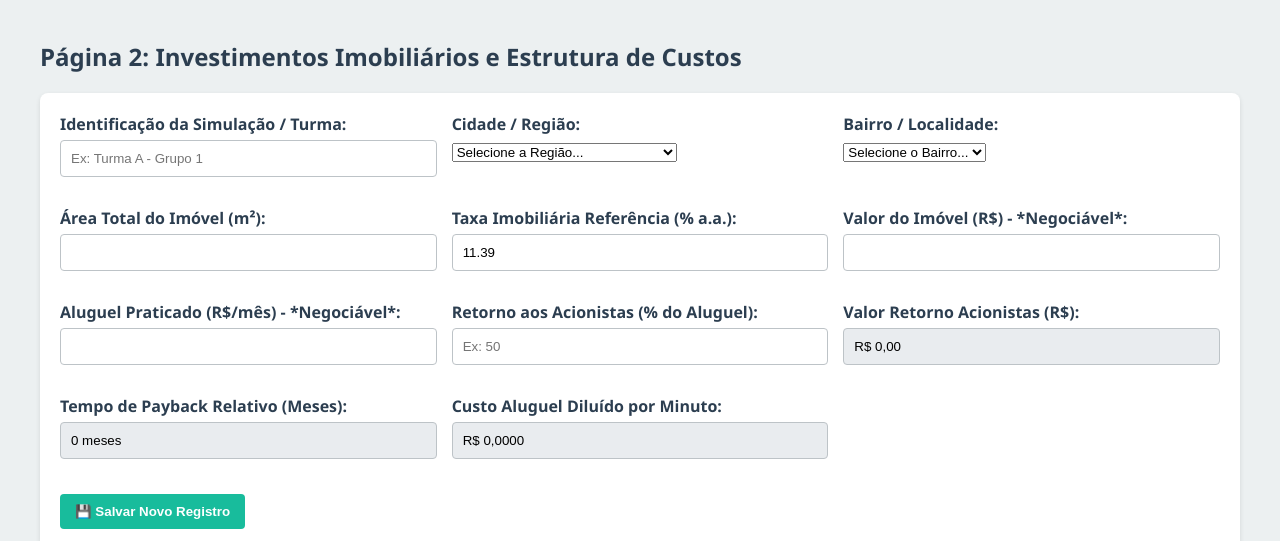
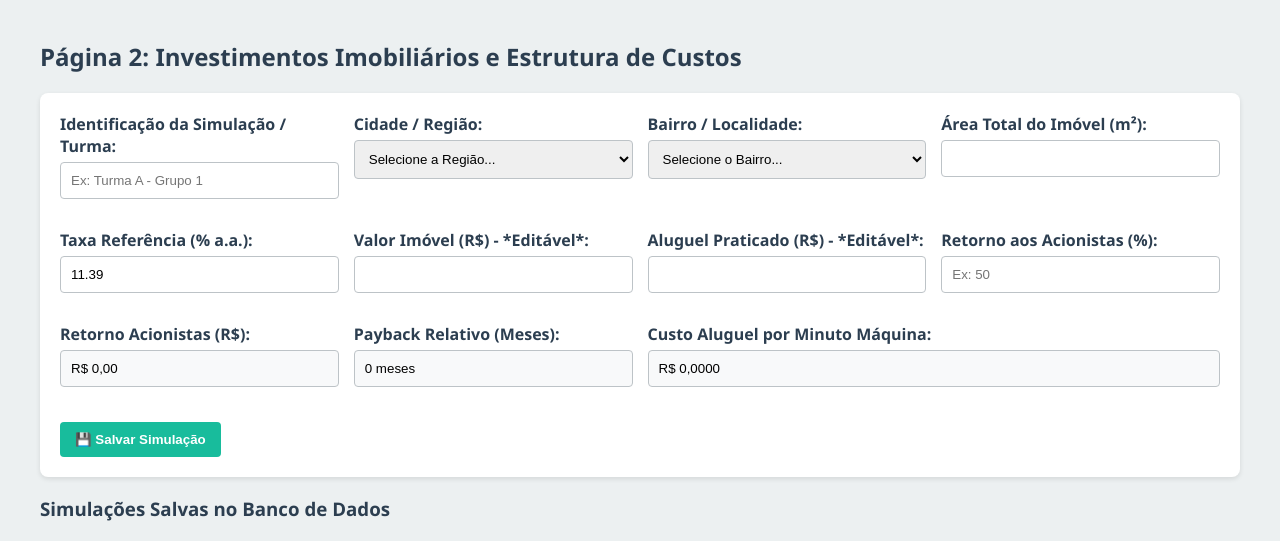
Before and after one commit to ProfRenatoPereira/admerpcadastro, a Flask app: page /estrutura in a window 1280 px wide. Shown: the part 189-730 px from the top of the page. Run offline with Flask 3, Linux system fonts and the light colour scheme; data that the repository does not hold is empty.

Commit message:
Update estrutura.html

```diff
--- a/templates/estrutura.html
+++ b/templates/estrutura.html
@@ -27,6 +27,7 @@
         <button class="menu-hamburguer" onclick="alternarMenuMobile()">☰</button>
     </div>
 
+    <!-- Navegação Responsiva com Menus Dropdown -->
     <nav class="nav-container" id="menuNavegacao">
         <ul class="menu-cascata">
             <li class="item-menu">
@@ -34,28 +35,30 @@
                 <ul class="sub-menu">
                     <li><a href="/estrutura">1. Investimentos Imobiliários</a></li>
                     <li><a href="/maquinas">2. Engenharia de Ativos (Máquinas)</a></li>
-                    <li><a href="/materiais">3. Almoxarifado (Materiais)</a></li>
+                    <li><a href="/requisicoes">📋 3. Central de Requisições</a></li>
+                    <li><a href="/compras">💰 4. Cockpit de Suprimentos</a></li>
+                    <li><a href="/materiais">5. Almoxarifado (Materiais)</a></li>
                 </ul>
             </li>
             <li class="item-menu">
                 <a href="#" class="link-principal">🛠️ Custos & Engenharia ▾</a>
                 <ul class="sub-menu">
-                    <li><a href="/engenharia">4. Engenharia de Produto (BOM)</a></li>
-                    <li><a href="/precificacao">5. Controladoria e Precificação</a></li>
+                    <li><a href="/engenharia">6. Engenharia de Produto (BOM)</a></li>
+                    <li><a href="/precificacao">7. Controladoria e Precificação</a></li>
                 </ul>
             </li>
             <li class="item-menu">
                 <a href="#" class="link-principal">💰 Operações Comerciais ▾</a>
                 <ul class="sub-menu">
-                    <li><a href="/vendas">6. Painel de Vendas Comerciais</a></li>
-                    <li><a href="/estoque">7. Inventário de Acabados</a></li>
+                    <li><a href="/vendas">8. Painel de Vendas Comerciais</a></li>
+                    <li><a href="/estoque">9. Inventário de Acabados</a></li>
                 </ul>
             </li>
             <li class="item-menu">
                 <a href="#" class="link-principal">🏭 Chão de Fábrica & ROI ▾</a>
                 <ul class="sub-menu">
-                    <li><a href="/pcp">8. Planilha de Processos (PCP)</a></li>
-                    <li><a href="/roi">9. Indicadores de Retorno (ROI)</a></li>
+                    <li><a href="/pcp">10. Planilha de Processos (PCP)</a></li>
+                    <li><a href="/roi">11. Indicadores de Retorno (ROI)</a></li>
                 </ul>
             </li>
         </ul>
@@ -69,14 +72,14 @@
         <form id="formEstrutura" action="/salvar_estrutura" method="POST">
             <input type="hidden" id="registro_id" name="id">
 
-            <div style="display: grid; grid-template-columns: repeat(3, 1fr); gap: 15px;">
+            <div style="display: grid; grid-template-columns: repeat(4, 1fr); gap: 15px;">
                 <div class="form-group">
                     <label>Identificação da Simulação / Turma:</label>
                     <input type="text" name="turma_nome" id="turma_nome" required placeholder="Ex: Turma A - Grupo 1">
                 </div>
                 <div class="form-group">
                     <label>Cidade / Região:</label>
-                    <select name="cidade_regiao" id="cidade_regiao" required onchange="atualizarBairros()">
+                    <select name="cidade_regiao" id="cidade_regiao" required onchange="atualizarBairros()" style="width:100%; padding:10px; border-radius:4px; border:1px solid #bdc3c7;">
                         <option value="">Selecione a Região...</option>
                         <option value="Curitiba Zonas Nobres">Curitiba (Zonas Nobres)</option>
                         <option value="Curitiba Zonas Mistas">Curitiba (Zonas Mistas/Industriais)</option>
@@ -85,47 +88,47 @@
                 </div>
                 <div class="form-group">
                     <label>Bairro / Localidade:</label>
-                    <select name="bairro_imovel" id="bairro_imovel" required onchange="aplicarValoresReferencia()">
+                    <select name="bairro_imovel" id="bairro_imovel" required onchange="aplicarValoresReferencia()" style="width:100%; padding:10px; border-radius:4px; border:1px solid #bdc3c7;">
                         <option value="">Selecione o Bairro...</option>
                     </select>
                 </div>
                 <div class="form-group">
                     <label>Área Total do Imóvel (m²):</label>
-                    <input type="number" step="0.01" name="area_imovel" id="area_imovel" required oninput="calcularMetricas()">
+                    <input type="number" step="0.01" name="area_imovel" id="area_imovel" required oninput="aplicarValoresReferencia()">
                 </div>
                 <div class="form-group">
-                    <label>Taxa Imobiliária Referência (% a.a.):</label>
+                    <label>Taxa Referência (% a.a.):</label>
                     <input type="number" step="0.01" name="taxa_selic" id="taxa_selic" value="{{ taxa_atual }}" required oninput="calcularMetricas()">
                 </div>
                 <div class="form-group">
-                    <label>Valor do Imóvel (R$) - *Negociável*:</label>
+                    <label>Valor Imóvel (R$) - *Editável*:</label>
                     <input type="number" step="0.01" name="valor_imovel_estimado" id="valor_imovel_estimado" required oninput="calcularMetricas()">
                 </div>
                 <div class="form-group">
-                    <label>Aluguel Praticado (R$/mês) - *Negociável*:</label>
+                    <label>Aluguel Praticado (R$) - *Editável*:</label>
                     <input type="number" step="0.01" name="aluguel_regional" id="aluguel_regional" required oninput="calcularMetricas()">
                 </div>
                 <div class="form-group">
-                    <label>Retorno aos Acionistas (% do Aluguel):</label>
+                    <label>Retorno aos Acionistas (%):</label>
                     <input type="number" step="0.01" name="perc_acionistas" id="perc_acionistas" min="0" max="100" required placeholder="Ex: 50" oninput="calcularMetricas()">
                 </div>
 
-                <!-- CAMPOS AUTOMÁTICOS PEDAGÓGICOS -->
                 <div class="form-group">
-                    <label>Valor Retorno Acionistas (R$):</label>
-                    <input type="text" id="retorno_acionistas" readonly value="R$ 0,00" style="background-color: #e9ecef;">
+                    <label>Retorno Acionistas (R$):</label>
+                    <input type="text" id="retorno_acionistas" readonly value="R$ 0,00" style="background-color: #f8f9fa;">
                 </div>
                 <div class="form-group">
-                    <label>Tempo de Payback Relativo (Meses):</label>
-                    <input type="text" id="payback_estimado" readonly value="0 meses" style="background-color: #e9ecef;">
+                    <label>Payback Relativo (Meses):</label>
+                    <input type="text" id="payback_estimado" readonly value="0 meses" style="background-color: #f8f9fa;">
                 </div>
-                <div class="form-group">
-                    <label>Custo Aluguel Diluído por Minuto:</label>
-                    <input type="text" id="aluguel_minuto" readonly value="R$ 0,0000" style="background-color: #e9ecef;">
+                <div class="form-group" style="grid-column: span 2;">
+                    <label>Custo Aluguel por Minuto Máquina:</label>
+                    <input type="text" id="aluguel_minuto" readonly value="R$ 0,0000" style="background-color: #f8f9fa;">
                 </div>
             </div>
+
             <div style="margin-top: 20px;">
-                <button type="submit" id="btnSalvar" class="btn btn-success">💾 Salvar Novo Registro</button>
+                <button type="submit" id="btnSalvar" class="btn btn-success">💾 Salvar Simulação</button>
                 <button type="button" id="btnCancelar" class="btn btn-danger" style="display:none;" onclick="cancelarEdicao()">Cancelar Edição</button>
             </div>
         </form>
@@ -157,7 +160,6 @@
                 <td>{{ reg.perc_acionistas }}%</td>
                 <td>
                     <button class="btn btn-primary" onclick="prepararEdicao('{{ reg.id }}', '{{ reg.turma_nome }}', '{{ reg.cidade_regiao }}', '{{ reg.bairro_imovel }}', '{{ reg.area_imovel }}', '{{ reg.taxa_selic }}', '{{ reg.valor_imovel_estimado }}', '{{ reg.aluguel_regional }}', '{{ reg.perc_acionistas }}')">✏️ Alterar</button>
-
                     <form action="/deletar_estrutura/{{ reg.id }}" method="POST" style="display:inline;" onsubmit="return confirm('Deseja realmente deletar esta simulação?');">
                         <button type="submit" class="btn btn-danger">❌ Deletar</button>
                     </form>
@@ -167,55 +169,45 @@
         </tbody>
     </table>
 </div>
-
 <script>
-    // Banco de dados imobiliário local (Médias de Mercado Referenciais para Curitiba e Região)
     const dadosImobiliarios = {
         "Curitiba Zonas Nobres": {
             "Batel": { m2: 15500, aluguel_m2: 55 },
             "Bigorrilho": { m2: 13500, aluguel_m2: 48 },
-            "Ecoville": { m2: 12500, aluguel_m2: 45 },
-            "Cabral": { m2: 12000, aluguel_m2: 42 }
+            "Ecoville": { m2: 12500, aluguel_m2: 45 }
         },
         "Curitiba Zonas Mistas": {
             "CIC (Cidade Industrial)": { m2: 8500, aluguel_m2: 30 },
             "Boqueirão": { m2: 7800, aluguel_m2: 28 },
-            "Novo Mundo": { m2: 8000, aluguel_m2: 32 },
-            "Pinheirinho": { m2: 7500, aluguel_m2: 27 }
+            "Novo Mundo": { m2: 8000, aluguel_m2: 32 }
         },
         "Regiao Metropolitana": {
             "São José dos Pinhais": { m2: 6800, aluguel_m2: 25 },
             "Araucária": { m2: 6500, aluguel_m2: 24 },
-            "Pinhais": { m2: 7000, aluguel_m2: 26 },
-            "Colombo": { m2: 5800, aluguel_m2: 20 }
+            "Pinhais": { m2: 7000, aluguel_m2: 26 }
         }
     };
 
     function atualizarBairros() {
         const regiaoSel = document.getElementById('cidade_regiao').value;
         const comboBairro = document.getElementById('bairro_imovel');
-
         comboBairro.innerHTML = '<option value="">Selecione o Bairro...</option>';
-
         if (regiaoSel && dadosImobiliarios[regiaoSel]) {
             Object.keys(dadosImobiliarios[regiaoSel]).forEach(bairro => {
                 let opt = document.createElement('option');
-                opt.value = bairro;
-                opt.innerHTML = bairro;
+                opt.value = bairro; opt.innerHTML = bairro;
                 comboBairro.appendChild(opt);
             });
         }
-        calcularMetricas();
+        aplicarValoresReferencia();
     }
 
     function aplicarValoresReferencia() {
         const regiaoSel = document.getElementById('cidade_regiao').value;
         const bairroSel = document.getElementById('bairro_imovel').value;
         const area = parseFloat(document.getElementById('area_imovel').value) || 0;
-
         if (regiaoSel && bairroSel && area > 0) {
             const ref = dadosImobiliarios[regiaoSel][bairroSel];
-            // Preenche valores base de mercado, mas deixa abertos para negociação dos alunos!
             document.getElementById('valor_imovel_estimado').value = (area * ref.m2).toFixed(2);
             document.getElementById('aluguel_regional').value = (area * ref.aluguel_m2).toFixed(2);
         }
@@ -227,43 +219,29 @@
         const aluguelPraticado = parseFloat(document.getElementById('aluguel_regional').value) || 0;
         const percAcionistas = parseFloat(document.getElementById('perc_acionistas').value) || 0;
 
-        const ALIQUOTA_TRIBUTOS = 0.15; // 15% impostos sobre locação
-        const MINUTOS_OPERACIONAIS_MES = 176 * 60; // 10.560 minutos
-
-        // 1. Retorno Financeiro dos Acionistas
         const retornoAcionistasRs = aluguelPraticado * (percAcionistas / 100);
         document.getElementById('retorno_acionistas').value = "R$ " + retornoAcionistasRs.toFixed(2).replace('.', ',');
 
-        // 2. Payback Relativo Líquido
-        const tributosMensais = aluguelPraticado * ALIQUOTA_TRIBUTOS;
-        const sobraMensalLiquida = aluguelPraticado - tributosMensais - retornoAcionistasRs;
-
+        const sobraMensalLiquida = aluguelPraticado - (aluguelPraticado * 0.15) - retornoAcionistasRs;
         if (sobraMensalLiquida > 0 && valorImovel > 0) {
-            const meses = valorImovel / sobraMensalLiquida;
-            document.getElementById('payback_estimado').value = Math.ceil(meses) + " meses";
+            document.getElementById('payback_estimado').value = Math.ceil(valorImovel / sobraMensalLiquida) + " meses";
         } else {
-            document.getElementById('payback_estimado').value = "Incalculável (Rendimento Insuficiente)";
+            document.getElementById('payback_estimado').value = "Rendimento Insuficiente";
         }
-
-        // 3. Minuto-Máquina
-        const custoMinuto = aluguelPraticado / MINUTOS_OPERACIONAIS_MES;
-        document.getElementById('aluguel_minuto').value = "R$ " + custoMinuto.toFixed(4).replace('.', ',');
+        document.getElementById('aluguel_minuto').value = "R$ " + (aluguelPraticado / (176 * 60)).toFixed(4).replace('.', ',');
     }
 
     function prepararEdicao(id, nome, regiao, bairro, area, taxa, valorImovel, aluguel, percAcionistas) {
         document.getElementById('formEstrutura').action = '/alterar_estrutura/' + id;
         document.getElementById('turma_nome').value = nome;
         document.getElementById('cidade_regiao').value = regiao;
-
         atualizarBairros();
         document.getElementById('bairro_imovel').value = bairro;
-
         document.getElementById('area_imovel').value = area;
         document.getElementById('taxa_selic').value = taxa;
         document.getElementById('valor_imovel_estimado').value = valorImovel;
         document.getElementById('aluguel_regional').value = aluguel;
         document.getElementById('perc_acionistas').value = percAcionistas;
-
         document.getElementById('btnSalvar').innerText = "🔄 Confirmar Alterações";
         document.getElementById('btnCancelar').style.display = "inline-block";
         calcularMetricas();
@@ -273,32 +251,23 @@
         document.getElementById('formEstrutura').action = '/salvar_estrutura';
         document.getElementById('formEstrutura').reset();
         document.getElementById('bairro_imovel').innerHTML = '<option value="">Selecione o Bairro...</option>';
-        document.getElementById('btnSalvar').innerText = "💾 Salvar Novo Registro";
+        document.getElementById('btnSalvar').innerText = "💾 Salvar Simulação";
         document.getElementById('btnCancelar').style.display = "none";
         calcularMetricas();
     }
 
-    function alternarMenuMobile() {
-        const menu = document.getElementById('menuNavegacao');
-        menu.classList.toggle('ativo');
-    }
-
+    function alternarMenuMobile() { document.getElementById('menuNavegacao').classList.toggle('ativo'); }
     let tamanhoAtual = 100;
     function mudarFonte(direcao) {
         tamanhoAtual += (direcao * 10);
-        if(tamanhoAtual >= 70 && tamanhoAtual <= 160) {
-            document.body.style.fontSize = tamanhoAtual + "%";
-        }
+        if(tamanhoAtual >= 70 && tamanhoAtual <= 160) document.body.style.fontSize = tamanhoAtual + "%";
     }
-
     function alternarAltoContraste() {
         const corpo = document.body;
         if (corpo.style.filter === "invert(1) contrast(1.2)") {
-            corpo.style.filter = "none";
-            corpo.style.backgroundColor = "";
+            corpo.style.filter = "none"; corpo.style.backgroundColor = "";
         } else {
-            corpo.style.filter = "invert(1) contrast(1.2)";
-            corpo.style.backgroundColor = "black";
+            corpo.style.filter = "invert(1) contrast(1.2)"; corpo.style.backgroundColor = "black";
         }
     }
 </script>
```
